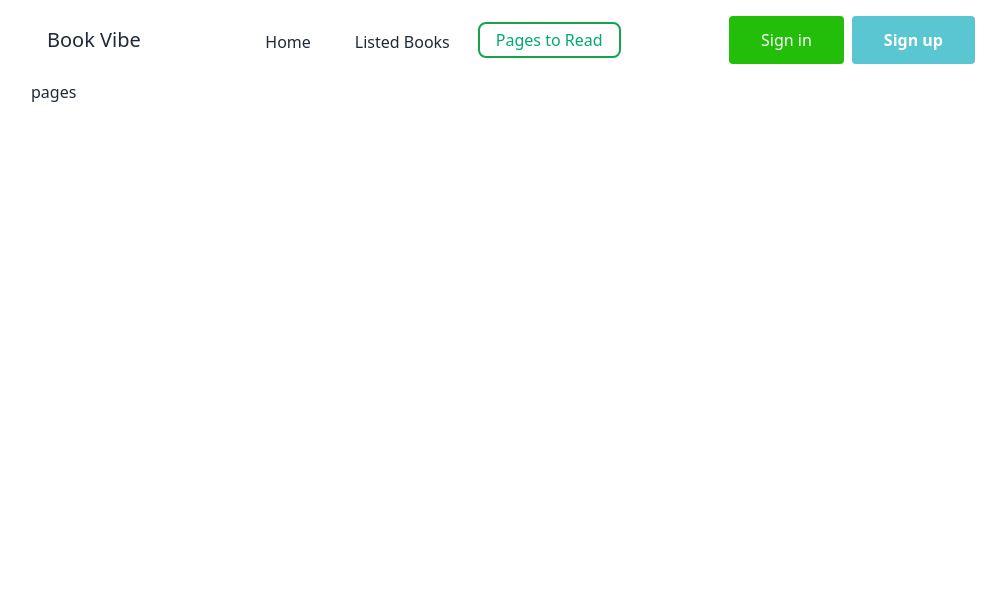
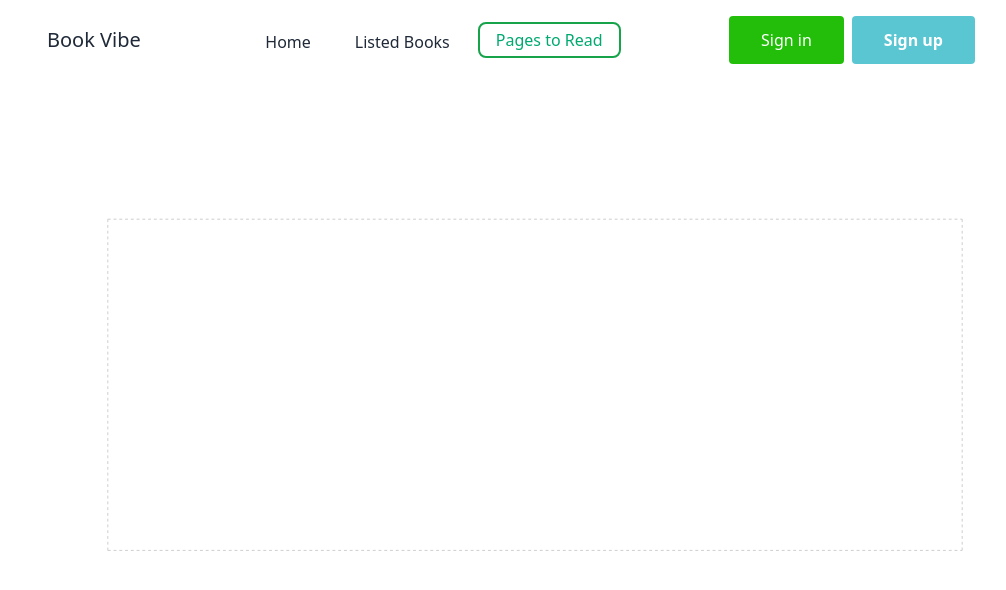
Before and after one commit to RakibHossen678/BookRiot, a React (Vite) app: page /pages in a window 1280 px wide. Shown: the top 590 px of the page, without its empty margins (129-1135 px from the left). Built offline with nearby package versions, Linux system fonts and the light colour scheme.

Commit message:
added chart

```diff
--- a/package.json
+++ b/package.json
@@ -19,6 +19,7 @@
     "react-router-dom": "^6.22.3",
     "react-tabs": "^6.0.2",
     "react-toastify": "^10.0.5",
+    "recharts": "^2.12.3",
     "sort-by": "^1.2.0"
   },
   "devDependencies": {
--- /dev/null
+++ b/src/Components/Chart.jsx
@@ -0,0 +1,113 @@
+import { useEffect, useState } from "react";
+import { BarChart, Bar, Cell, XAxis, YAxis, CartesianGrid } from "recharts";
+import { getSaveData } from "../utils/localStorage";
+
+const colors = ["#0088FE", "#00C49F", "#FFBB28", "#FF8042", "red", "pink"];
+
+const data = [
+  {
+    name: "Page A",
+    uv: 4000,
+    pv: 2400,
+    amt: 2400,
+  },
+  {
+    name: "Page B",
+    uv: 3000,
+    pv: 1398,
+    amt: 2210,
+  },
+  {
+    name: "Page C",
+    uv: 2000,
+    pv: 9800,
+    amt: 2290,
+  },
+  {
+    name: "Page D",
+    uv: 2780,
+    pv: 3908,
+    amt: 2000,
+  },
+  {
+    name: "Page E",
+    uv: 1890,
+    pv: 4800,
+    amt: 2181,
+  },
+  {
+    name: "Page F",
+    uv: 2390,
+    pv: 3800,
+    amt: 2500,
+  },
+  {
+    name: "Page G",
+    uv: 3490,
+    pv: 4300,
+    amt: 2100,
+  },
+];
+
+const getPath = (x, y, width, height) => {
+  return `M${x},${y + height}C${x + width / 3},${y + height} ${x + width / 2},${
+    y + height / 3
+  }
+  ${x + width / 2}, ${y}
+  C${x + width / 2},${y + height / 3} ${x + (2 * width) / 3},${y + height} ${
+    x + width
+  }, ${y + height}
+  Z`;
+};
+
+const TriangleBar = (props) => {
+  const { fill, x, y, width, height } = props;
+
+  return <path d={getPath(x, y, width, height)} stroke="none" fill={fill} />;
+};
+
+const Chart = () => {
+    // const [chart , setChart]=useState([])
+    const [books ,setBooks]=useState([]);
+    useEffect(()=>{
+        const storedBook=getSaveData()
+        if (setBooks){
+
+            setBooks(storedBook)
+        }
+    },[])
+    // console.log(chart)
+  return (
+    <div className="flex justify-center items-center pt-28">
+
+      <BarChart
+
+        width={1000}
+        height={400}
+        data={books}
+        margin={{
+          top: 20,
+          right: 30,
+          left: 20,
+          bottom: 5,
+        }}
+      >
+        <CartesianGrid strokeDasharray="3 3" />
+        <XAxis dataKey="bookName" />
+        <YAxis />
+        <Bar
+          dataKey="totalPages"
+          fill="#8884d8"
+          shape={<TriangleBar />}
+          label={{ position: "top" }}
+        >
+          {data.map((entry, index) => (
+            <Cell key={`cell-${index}`} fill={colors[index % 20]} />
+          ))}
+        </Bar>
+      </BarChart>
+    </div>
+  );
+};
+
+export default Chart;
--- a/src/Pages/PagesToRead.jsx
+++ b/src/Pages/PagesToRead.jsx
@@ -1,7 +1,11 @@
+import Chart from "../Components/Chart";
+
+
 const PagesToRead = () => {
+
     return (
         <div>
-            <h1>pages</h1>
+            <Chart></Chart>
         </div>
     );
 };
```
Also changed, not shown: 1 other file (tests, documents, lock files or other folders).
